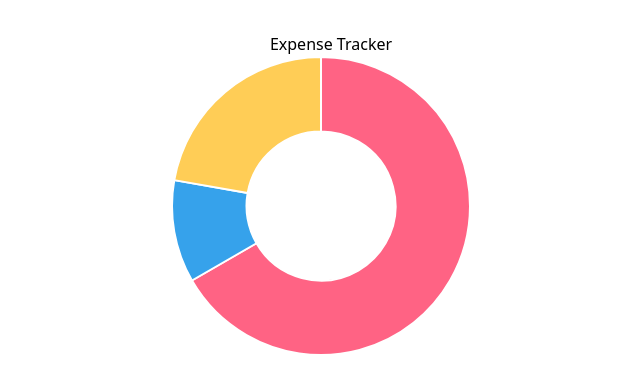
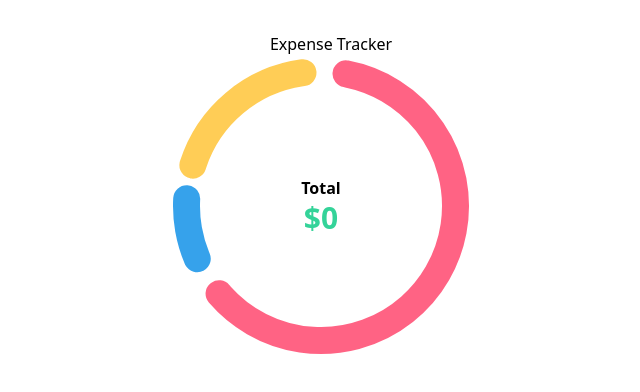
Before and after one commit to Gururaj-Math/Expense-Tracker-Frontend, a React (Vite) app in the folder exp-tracker/: page / in a window 1280 px wide. Shown: the top 392 px of the page, without its empty margins (309-949 px from the left). Built offline with nearby package versions, Linux system fonts and the light colour scheme.

Commit message:
graph update

```diff
--- a/exp-tracker/src/components/Graph.tsx
+++ b/exp-tracker/src/components/Graph.tsx
@@ -4,11 +4,10 @@ import { Doughnut } from "react-chartjs-2";
 
 Chart.register(ArcElement);
 
-const data = {
-  labels: ["Red", "Blue", "Yellow"],
+const config = {
+  data:{
     datasets: [
       {
-      label: "My First Dataset",
         data: [300, 50, 100],
         backgroundColor: [
           "rgb(255, 99, 132)",
@@ -16,16 +15,25 @@ const data = {
           "rgb(255, 205, 86)",
         ],
         hoverOffset: 4,
+        borderRadius: 30,
+        spacing:10
       },
     ],
-};
+  },
+  options:{
+    cutout: 115
+  }
+}
 
 const Graph = () => {
   return (
     <div className="flex justify-content max-w-xs mx-auto">
       <div className="item">
         <div className="chart relative">
-          <Doughnut data={data} />
+          <Doughnut {...config}/>
+          <h3 className="mb-4 font-bold absolute left-0 right-0 top-[40%] ml-auto mr-auto">Total
+          <span className="block text-3xl text-emerald-400">${0}</span>
+          </h3>
         </div>
         <div className="flex flex-col py-10 gap-4">{/* labels */}</div>
       </div>
```
Lines whose indentation alone changed are shown as unchanged.
